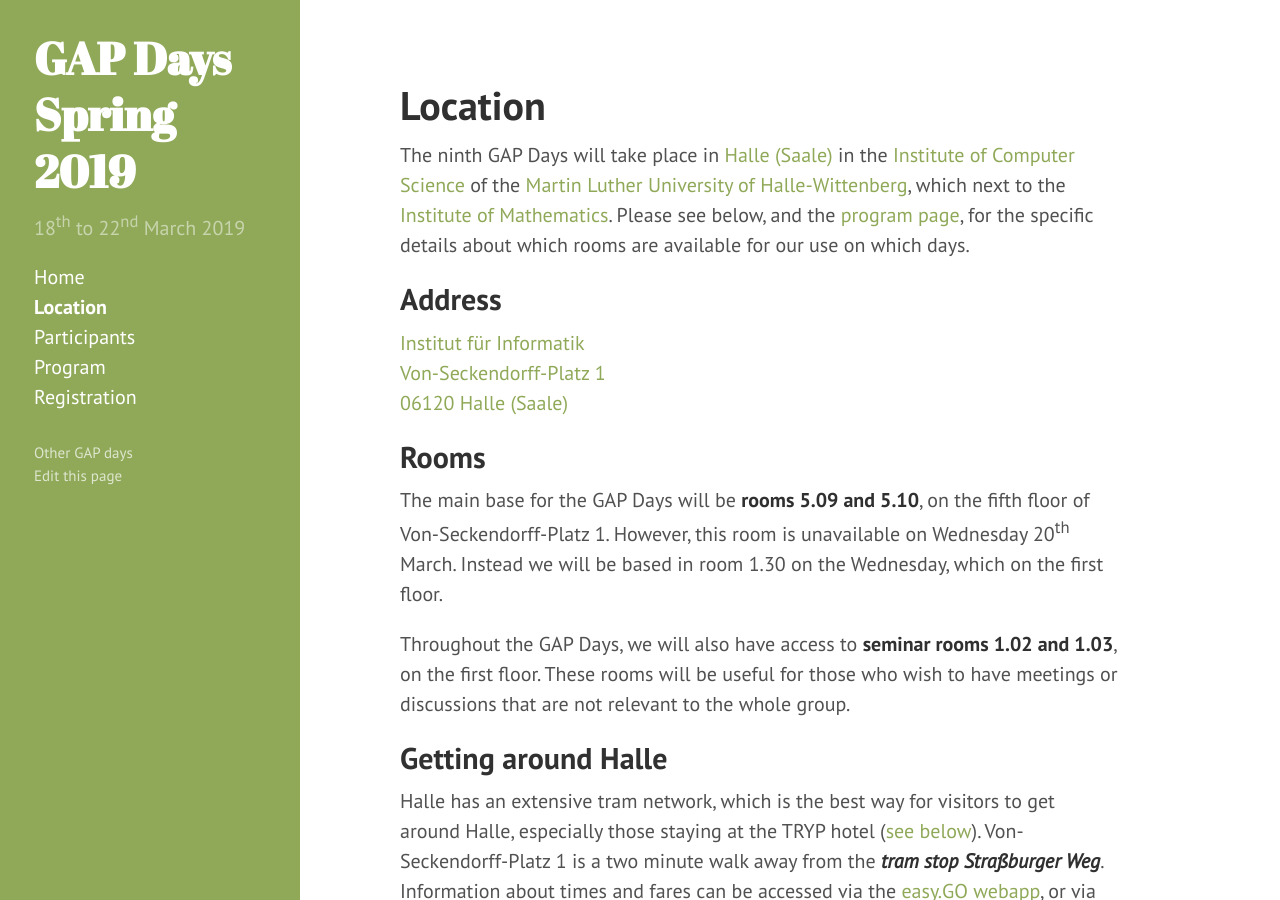
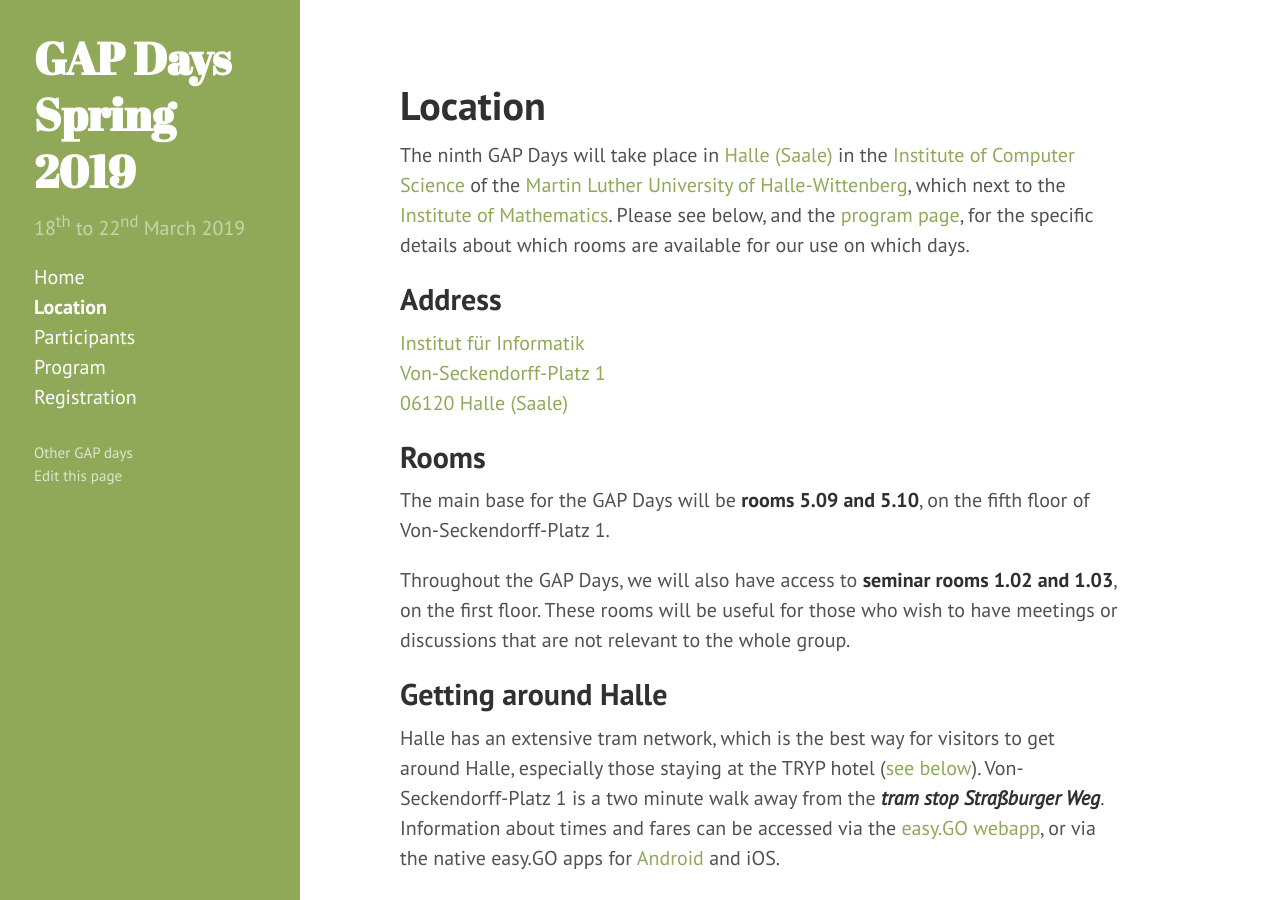
Before and after one commit to jesusmartinez-garcia/2020-01-21-colchester-workshop, a Jekyll site: the page built from location.md, in a window 1280 px wide and 900 px high. Built offline with Jekyll 4.4.1, drawn with Linux system fonts in a browser that asks for light colours.

Commit message:
I think we have the same room all week

```diff
--- a/location.md
+++ b/location.md
@@ -21,9 +21,11 @@ Von-Seckendorff-Platz 1<br/>
 <h2>Rooms</h2>
 
 The main base for the GAP Days will be **rooms 5.09 and 5.10**, on the fifth
-floor of Von-Seckendorff-Platz 1. However, this room is unavailable on Wednesday
+floor of Von-Seckendorff-Platz 1.
+<!--
+However, this room is unavailable on Wednesday
 20<sup>th</sup> March. Instead we will be based in room 1.30 on the Wednesday,
-which on the first floor.
+which on the first floor.-->
 
 Throughout the GAP Days, we will also have access to **seminar rooms 1.02 and
 1.03**, on the first floor.  These rooms will be useful for those who wish to
--- a/program.md
+++ b/program.md
@@ -36,7 +36,7 @@ We will close the meeting at around 3pm on Friday.
   - 12:00: Lunch *(in the [university Mensa](https://www.studentenwerk-halle.de/mensen-cafebars/mensen-in-halle/heidemensa-mit-cafebar/))*
   - 16:30: Stand-up meeting
 
-- **Wednesday** (**Room 1.30** in Von-Seckendorff-Platz 1 – note the room change)
+- **Wednesday** (Room 5.09/5.10 in Von-Seckendorff-Platz 1<!--**Room 1.30** in Von-Seckendorff-Platz 1 – note the room change-->)
   - 09:00: Stand-up meeting
   - 10:00–10:30: Talk by Vincent Delecroix:
   <br />&nbsp;&nbsp;
```
